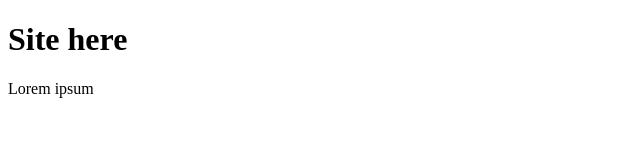
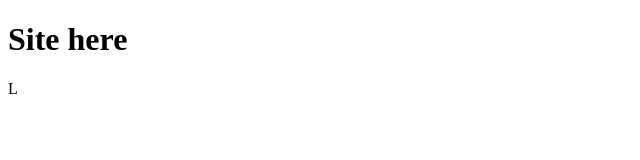
Before and after one commit to boxing1/site, a plain HTML site: page index.html in a window 1280 px wide. Shown: the full height of the page, 0-640 px from the left. Drawn offline with Linux system fonts and the light colour scheme; files that its build step writes are made by us from their sources.

Commit message:
the new one

```diff
--- a/index.html
+++ b/index.html
@@ -7,7 +7,7 @@
 </head>
 <body>
 	<h1>Site here</h1>
-	<p> Lorem ipsum </p>
+	<p> L </p>
 
 
 
```
